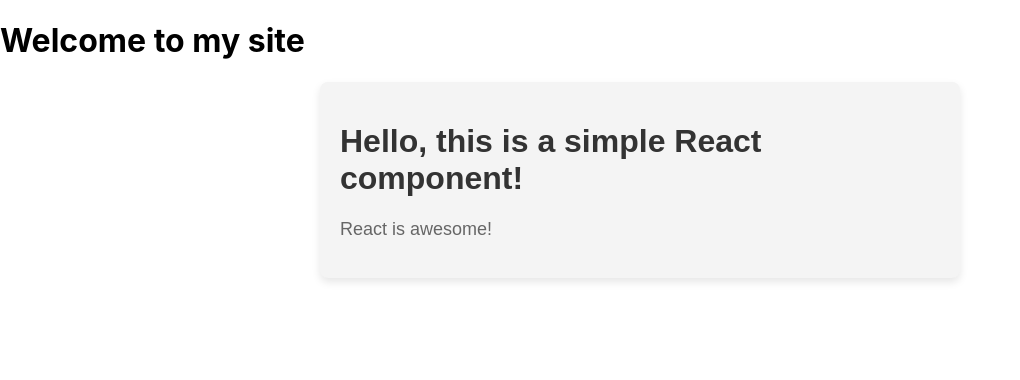
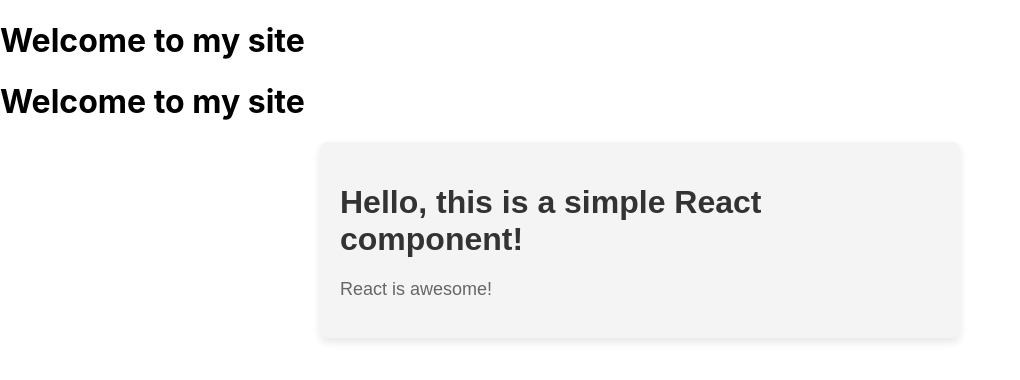
Before and after one commit to ram70099/Jenkins_demo, a React (Create React App) app: page / in a window 1280 px wide. Shown: the top 380 px of the page, without its empty margins (0-1020 px from the left). Built offline with nearby package versions, Linux system fonts and the light colour scheme; no server answers.

Commit message:
Update App.js

```diff
--- a/src/App.js
+++ b/src/App.js
@@ -6,6 +6,7 @@
   return (
     <div>
       <h1>Welcome to my site</h1>
+      <h1>Welcome to my site</h1>
       <MyComponent /> {/* Use MyComponent here */}
     </div>
   );
```
